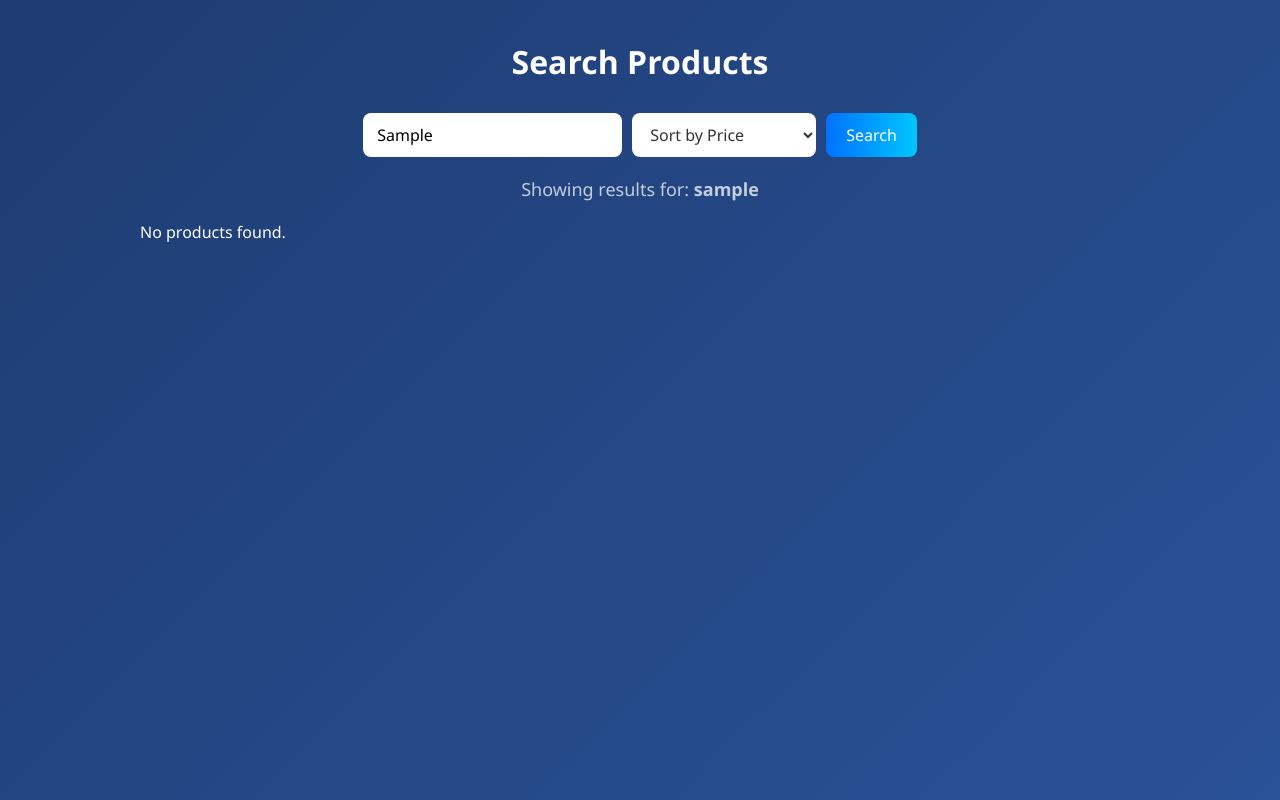
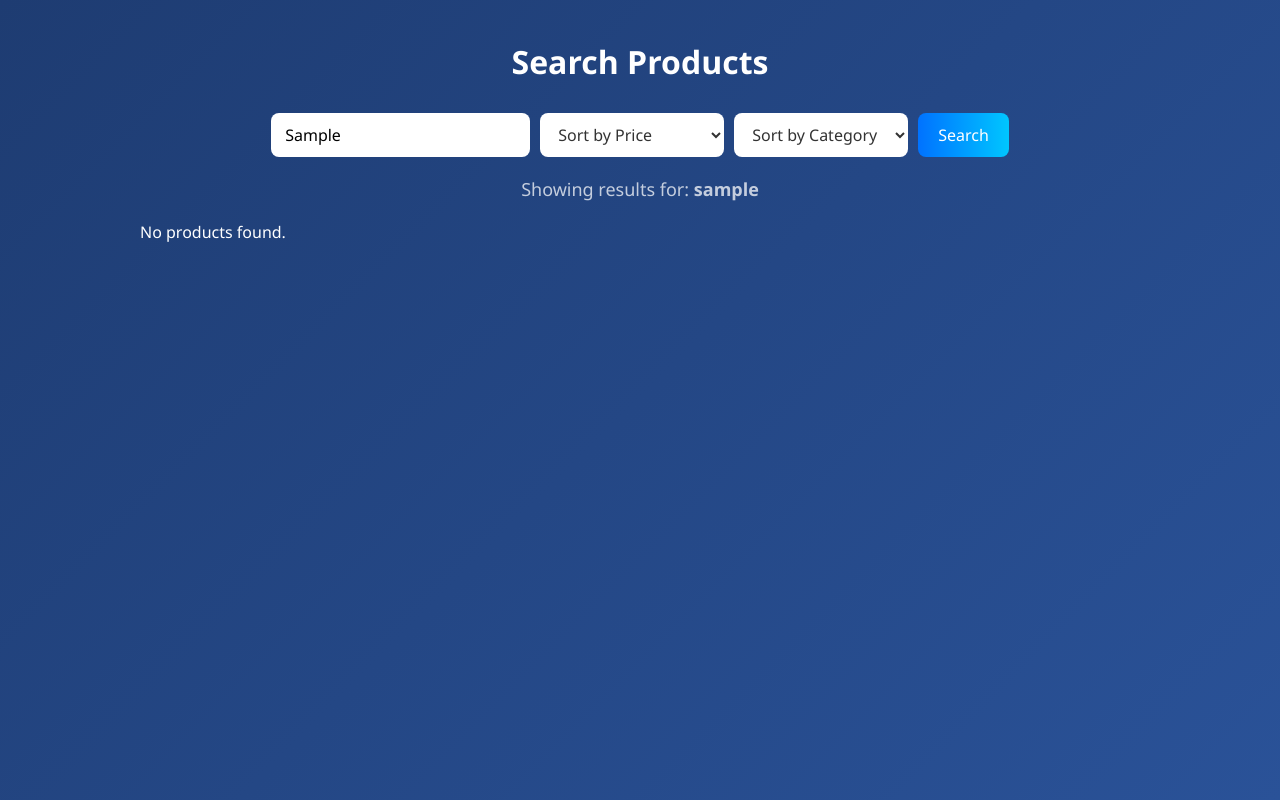
Before and after one commit to TheLout31/Msai-Questions, a plain HTML site: page JSONPractice/index.html in a window 1280 px wide. Both pictures are taken after typing "Sample" into the empty fields and a click on the button "Search". Drawn offline with Linux system fonts and the light colour scheme; no server answers.

Commit message:
JSON practise

```diff
--- a/JSONPractice/index.html
+++ b/JSONPractice/index.html
@@ -2,14 +2,14 @@
 <html lang="en">
   <head>
     <meta charset="UTF-8" />
-    <meta name="viewport" content="width=device-width, initial-scale=1.0"/>
+    <meta name="viewport" content="width=device-width, initial-scale=1.0" />
     <title>Product Search</title>
     <style>
       * {
         box-sizing: border-box;
         margin: 0;
         padding: 0;
-        font-family: 'Segoe UI', Tahoma, Geneva, Verdana, sans-serif;
+        font-family: "Segoe UI", Tahoma, Geneva, Verdana, sans-serif;
       }
 
       body {
@@ -37,7 +37,9 @@
         justify-content: center;
       }
 
-      #search-input, #sort-select {
+      #search-input,
+      #sort-select,
+      #sort-Category {
         padding: 10px 14px;
         border: none;
         border-radius: 8px;
@@ -45,7 +47,8 @@
         outline: none;
       }
 
-      #sort-select {
+      #sort-select,
+      #sort-Category {
         background-color: #fff;
         color: #333;
       }
@@ -117,11 +120,22 @@
   <body>
     <h1>Search Products</h1>
     <div class="search-container">
-      <input type="search" id="search-input" placeholder="Search for a product..." />
+      <input
+        type="search"
+        id="search-input"
+        placeholder="Search for a product..."
+      />
       <select id="sort-select">
         <option value="">Sort by Price</option>
         <option value="asc">Price: Low to High</option>
         <option value="desc">Price: High to Low</option>
+      </select>
+      <select id="sort-Category">
+        <option value="">Sort by Category</option>
+        <option value="beauty">Beauty</option>
+        <option value="fragrances">Fragrances</option>
+        <option value="groceries">Groceries</option>
+        <option value="furniture">Furniture</option>
       </select>
       <button id="search-button">Search</button>
     </div>
@@ -134,6 +148,7 @@
       const searchResults = document.getElementById("search-results");
       const list = document.getElementById("list");
       const sortSelect = document.getElementById("sort-select");
+      const sortCategory = document.getElementById("sort-Category");
 
       let allProducts = [];
 
@@ -162,11 +177,18 @@
 
       const applyFiltersAndSort = () => {
         const searchTerm = searchInput.value.trim().toLowerCase();
+        const selectedCategory = sortCategory.value;
         const sortValue = sortSelect.value;
 
-        let filtered = allProducts.filter(product =>
+        let filtered = allProducts.filter((product) =>
           product.title.toLowerCase().includes(searchTerm)
         );
+
+        if (selectedCategory) {
+          filtered = filtered.filter(
+            (product) => product.category.toLowerCase() === selectedCategory
+          );
+        }
 
         if (sortValue === "asc") {
           filtered.sort((a, b) => a.price - b.price);
@@ -175,7 +197,10 @@
         }
 
         renderProducts(filtered);
-        searchResults.innerHTML = searchTerm ? `Showing results for: <strong>${searchTerm}</strong>` : "";
+
+        searchResults.innerHTML = searchTerm
+          ? `Showing results for: <strong>${searchTerm}</strong>`
+          : "";
       };
 
       const fetchedData = async () => {
@@ -183,6 +208,7 @@
           const res = await fetch("https://dummyjson.com/products");
           const data = await res.json();
           allProducts = data.products;
+
           applyFiltersAndSort();
         } catch (error) {
           console.error("Error:", error);
@@ -194,6 +220,7 @@
 
       searchButton.addEventListener("click", applyFiltersAndSort);
       sortSelect.addEventListener("change", applyFiltersAndSort);
+      sortCategory.addEventListener("change", applyFiltersAndSort);
     </script>
   </body>
 </html>
```
